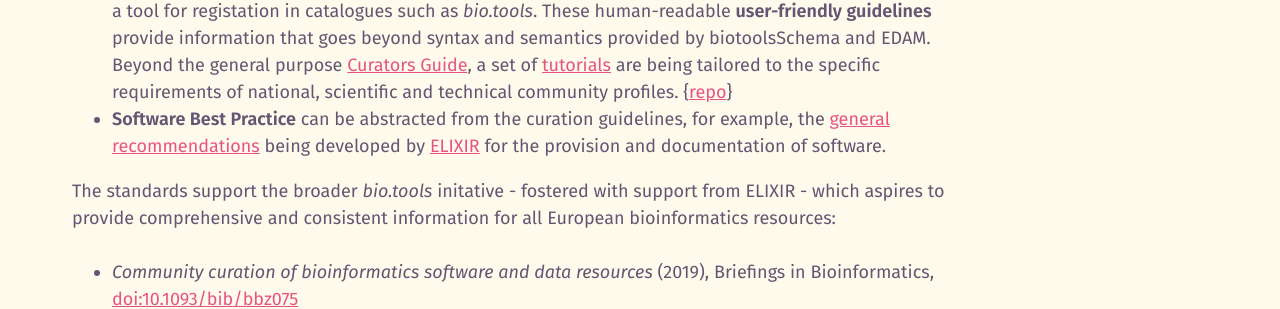
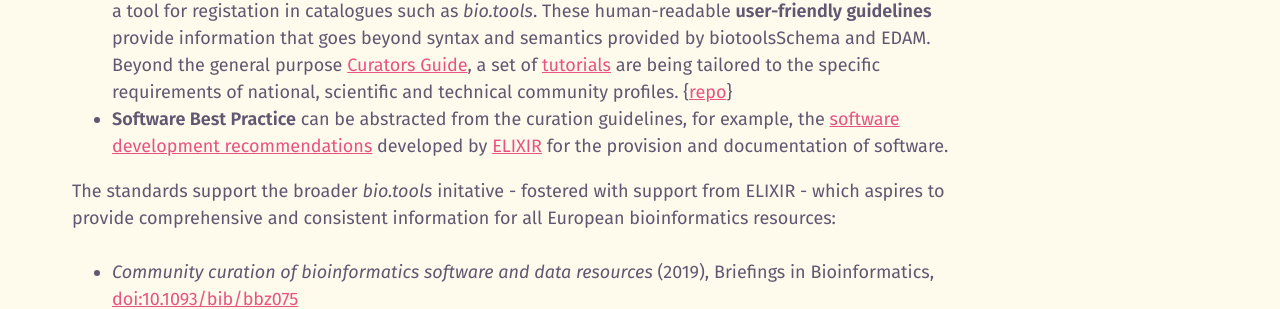
Before and after one commit to bio-tools/Tool-Information-Standards, a Jekyll site: the page built from docs/tool_information_standards.md, in a window 1280 px wide. Shown: the part 1457-1766 px from the top of the page. Built offline with Jekyll 4.4.1, drawn with Linux system fonts in a browser that asks for light colours.

Commit message:
Link to ELIXIR Software Development practices
Will chase them if they can have an `#anchor` as it's just a subsection on https://elixir-europe.org/what-we-offer/guidelines

```diff
--- a/docs/tool_information_standards.md
+++ b/docs/tool_information_standards.md
@@ -12,7 +12,7 @@ The **Tool Information Standards** are a stack of community-defined, open and in
 - **biotoolsSchema** is a formalised XML schema (XSD) which defines a description model for bioinformatics software. It defines a **structure** and **syntax** for the 50 attributes listed in biotoolsCore. To enable concise information, standard identifiers are used where possible, including EDAM ontology for scientific aspects and internally-defined controlled vocabularies for technical aspects such as programming language and license. It defines the scope and content of the [bio.tools](https://bio.tools) registry of life science software. {[repo](https://github.com/bio-tools/biotoolsschema), [readthedocs](https://biotoolsschema.readthedocs.io/en/latest/)}
 - **Tool information profiles** define lists of software attributes (from biotoolsCore) that can, should or must be specified for different types of tools within a set of tool descriptions. An individual profile - a JSON file conforming to toolInfoProfileSchema (JSON schema) - defines an **information requirements** that is tailored to an individual communities (national, scientific or technical).  Tool information profiles provide a practical **curation framework** and **metrics** for any corpus of tools. {[repo](http://github.com/bio-tools/tool-information-profile)}
 - **Curation guidelines** describe conventions for *how* each attribute should be specified when describing a tool for registation in catalogues such as *bio.tools*.  These human-readable **user-friendly guidelines** provide information that goes beyond syntax and semantics provided by biotoolsSchema and EDAM. Beyond the general purpose [Curators Guide](https://biotools.readthedocs.io/en/latest/curators_guide.html), a set of [tutorials](https://biotools.readthedocs.io/en/latest/community_specific_guidelines.html) are being tailored to the specific requirements of national, scientific and technical community profiles. {[repo](https://github.com/bio-tools/biotoolsdocs)}
-- **Software Best Practice** can be abstracted from the curation guidelines, for example, the [general recommendations](https://elixir-europe.org/about-us/commissioned-services/software-best-practices) being developed by [ELIXIR](https://elixir-europe.org/) for the provision and documentation of software.
+- **Software Best Practice** can be abstracted from the curation guidelines, for example, the [software development recommendations]([https://elixir-europe.org/about-us/commissioned-services/software-best-practices](https://elixir-europe.org/what-we-offer/guidelines)) developed by [ELIXIR](https://elixir-europe.org/) for the provision and documentation of software.
 
 
 The standards support the broader *bio.tools* initative - fostered with support from ELIXIR - which aspires to provide comprehensive and consistent information for all European bioinformatics resources:
```
